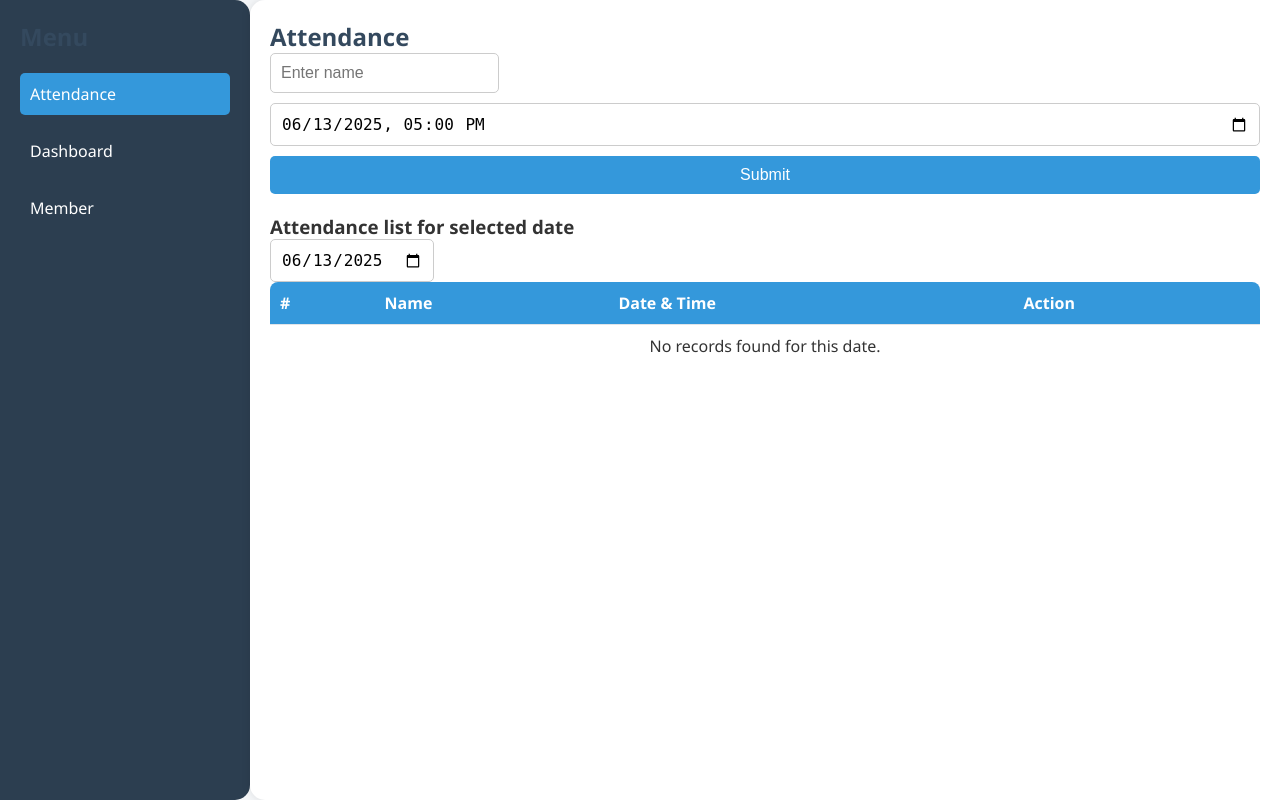
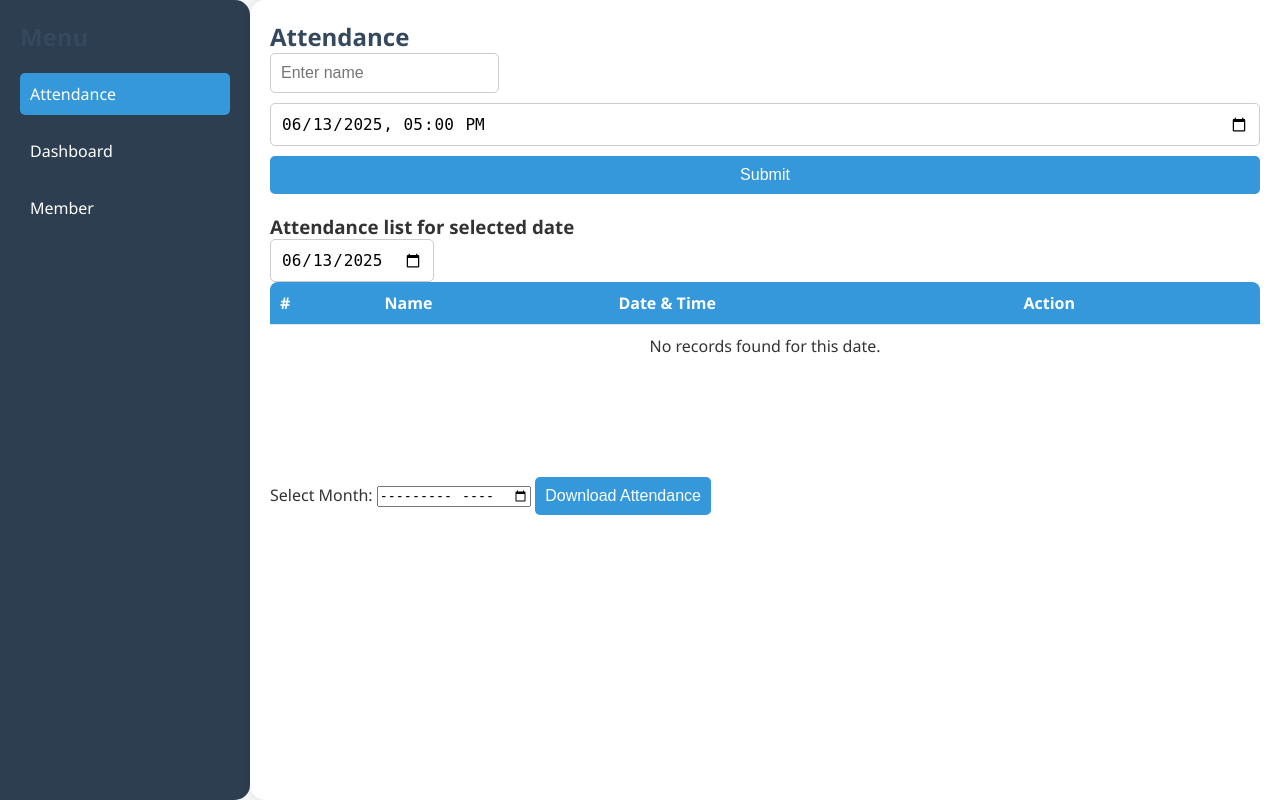
Before and after one commit to abiezer123/emp, a Flask app: page /attendance in a window 1280 px wide. Run offline with Flask 3, Linux system fonts and the light colour scheme; the visitor is signed in with stand-in values (Sample User, id 1); data that the repository does not hold is empty.

Commit message:
download month

```diff
--- a/app.py
+++ b/app.py
@@ -5,6 +5,11 @@ from bson.objectid import ObjectId
 from datetime import datetime
 from dotenv import load_dotenv
 import re
+from flask import send_file
+from io import BytesIO
+from docx import Document
+from docx.shared import Pt
+from docx.enum.text import WD_PARAGRAPH_ALIGNMENT
 
 load_dotenv()  # Load .env file
 
@@ -119,7 +124,6 @@ def logout():
     session.pop('username', None)
     return redirect(url_for('login'))
 
-
 @app.route('/api/attendance_summary', methods=['GET'])
 def get_attendance_summary():
     timeframe = request.args.get('timeframe', 'monthly')  # Default to monthly
@@ -127,26 +131,18 @@ def get_attendance_summary():
 
     if not date_str:
         return jsonify({'error': 'Date query parameter is required'}), 400
-
-    if timeframe == 'monthly':
-        try:
+    try:
+        if timeframe == 'monthly':
             year, month = map(int, date_str.split('-'))
             start_date = datetime(year, month, 1)
-            # Calculate the end date for the month
-            if month == 12:
-                end_date = datetime(year + 1, 1, 1)
-            else:
-                end_date = datetime(year, month + 1, 1)
-        except ValueError:
-            return jsonify({'error': 'Invalid date format for monthly summary, expected YYYY-MM'}), 400
-    else:  # yearly
-        try:
+            end_date = datetime(year, month + 1, 1) if month < 12 else datetime(year + 1, 1, 1)
+        else:  # yearly
             year = int(date_str)
             start_date = datetime(year, 1, 1)
             end_date = datetime(year + 1, 1, 1)
-        except ValueError:
-            return jsonify({'error': 'Invalid date format for yearly summary, expected YYYY'}), 400
-
+    except ValueError:
+        return jsonify({'error': 'Invalid date format, expected YYYY-MM or YYYY'}), 400
+     # MongoDB aggregation pipeline
     pipeline = [
         {
             '$match': {
@@ -155,23 +151,76 @@ def get_attendance_summary():
         },
         {
             '$group': {
-                '_id': { '$dateToString': { format: "%Y-%m-%d", date: "$date" } }, # Group by day for daily counts
+                '_id': { '$dateToString': { 'format': "%Y-%m-%d", 'date': "$date" } },
                 'count': {'$sum': 1}
             }
         },
         {
-            '$sort': {'_id': 1} # Sort by date
+            '$sort': {'_id': 1}
         }
     ]
+    try:
+        cursor = attendance_collection.aggregate(pipeline)
+        summary_data = []
+        for doc in cursor:
+            summary_data.append({
+                'date': doc['_id'],
+                'count': doc['count']
+            })
+        return jsonify(summary_data)
+    except Exception as e:
+        return jsonify({'error': str(e)}), 500  # Return error if aggregation fails
 
-    cursor = attendance_collection.aggregate(pipeline)
-    summary_data = []
-    for doc in cursor:
-        summary_data.append({
-            'date': doc['_id'],
-            'count': doc['count']
-        })
-    return jsonify(summary_data)
+
+@app.route('/api/download_attendance', methods=['GET'])
+def download_attendance():
+    year = request.args.get('year')
+    month = request.args.get('month')
+    if not year or not month:
+        return jsonify({'error': 'Year and month are required'}), 400
+    try:
+        year_int = int(year)
+        month_int = int(month)
+        start_date = datetime(year_int, month_int, 1)
+        if month_int == 12:
+            end_date = datetime(year_int + 1, 1, 1)
+        else:
+            end_date = datetime(year_int, month_int + 1, 1)
+    except ValueError:
+        return jsonify({'error': 'Invalid year or month format'}), 400
+    cursor = attendance_collection.find({'date': {'$gte': start_date, '$lt': end_date}}).sort('date', 1)
+    # Group attendance by exact date
+    attendance_by_date = {}
+    for record in cursor:
+        date_obj = record['date'].date()
+        if date_obj not in attendance_by_date:
+            attendance_by_date[date_obj] = []
+        attendance_by_date[date_obj].append(record['name'])
+    # Create the DOCX document
+    doc = Document()
+    title = f'Attendance Report for {start_date.strftime("%B %Y")}'
+    doc.add_heading(title, level=1)
+    # For each date, add the date header and numbered list of attendees
+    for date_key in sorted(attendance_by_date.keys()):
+        # Add date with full date format like: June 1, 2025
+        date_paragraph = doc.add_paragraph(date_key.strftime("%B %d, %Y"))
+        date_paragraph.style = 'Heading2'
+        date_paragraph.alignment = WD_PARAGRAPH_ALIGNMENT.LEFT
+        attendees = attendance_by_date[date_key]
+        # Add numbered list of names
+        for idx, name in enumerate(attendees, start=1):
+            para = doc.add_paragraph(f"{idx}. {name}")
+    # Save to BytesIO
+    doc_io = BytesIO()
+    doc.save(doc_io)
+    doc_io.seek(0)
+    filename = f"attendance_{year}-{str(month).zfill(2)}.docx"
+    return send_file(
+        doc_io,
+        as_attachment=True,
+        download_name=filename,
+        mimetype='application/vnd.openxmlformats-officedocument.wordprocessingml.document'
+    )
 
 @app.route('/api/top_attendees', methods=['GET'])
 def get_top_attendees():
@@ -228,5 +277,6 @@ def get_top_attendees():
     return jsonify(top_attendees)
 
 
+
 if __name__ == '__main__':
     app.run(debug=True)
--- a/static/script.js
+++ b/static/script.js
@@ -3,8 +3,41 @@ const navItems = document.querySelectorAll('nav .nav-item');
 const sections = {
     attendance: document.getElementById('attendance'),
     dashboard: document.getElementById('dashboard'),
-    member: document.getElementById('member')
 };
+
+const timeframeSelect = document.getElementById('timeframe');
+const dateSelect = document.getElementById('dateSelect');
+const dateLabel = document.getElementById('dateLabel');
+const rankingTableBody = document.querySelector('#rankingTable tbody');
+const summaryTableBody = document.querySelector('#summaryTable tbody');
+const attendanceForm = document.getElementById('attendance-form');
+const attendanceTableBody = document.querySelector('#attendance-table tbody');
+const nameInput = document.getElementById('name');
+const dateInput = document.getElementById('date');
+const filterDateInput = document.getElementById('filter-date');
+const suggestionsList = document.getElementById('suggestions');
+
+let attendanceChartInstance = null; // To hold the Chart.js instance
+let currentDeleteId = null; // Store the ID of the record to delete
+
+function updateUI() {
+    const timeframe = timeframeSelect.value;
+    if (timeframe === 'monthly') {
+        dateSelect.type = 'month';
+        dateLabel.textContent = 'Select Month:';
+        const now = new Date();
+        dateSelect.value = `${now.getFullYear()}-${(now.getMonth() + 1).toString().padStart(2, '0')}`;
+    } else { // yearly
+        dateSelect.type = 'number';
+        dateLabel.textContent = 'Select Year:';
+        dateSelect.value = new Date().getFullYear();
+    }
+    fetchData(); // Fetch data when UI updates
+}
+
+function initializeDashboard() {
+    updateUI(); // Call updateUI to set the initial state of the dashboard
+}
 
 navItems.forEach(item => {
     item.addEventListener('click', () => {
@@ -26,19 +59,6 @@ navItems.forEach(item => {
 });
 
 // Attendance logic
-const attendanceForm = document.getElementById('attendance-form');
-const attendanceTableBody = document.querySelector('#attendance-table tbody');
-const nameInput = document.getElementById('name');
-const dateInput = document.getElementById('date');
-const filterDateInput = document.getElementById('filter-date');
-
-// Helper function to format datetime string nicely
-function formatDateTime(dtString) {
-    const date = new Date(dtString);
-    return date.toLocaleString();
-}
-
-// Fetch attendance records from backend for a specific date (yyyy-mm-dd)
 async function fetchAttendanceRecords(date) {
     attendanceTableBody.innerHTML = '<tr><td colspan="3" style="text-align:center;">Loading...</td></tr>';
     try {
@@ -52,7 +72,6 @@ async function fetchAttendanceRecords(date) {
     }
 }
 
-// Render attendance records in table
 function renderAttendanceTable(records) {
     if (records.length === 0) {
         attendanceTableBody.innerHTML = '<tr><td colspan="4" style="text-align:center;">No records found for this date.</td></tr>';
@@ -62,35 +81,44 @@ function renderAttendanceTable(records) {
     records.forEach((r, index) => {
         const tr = document.createElement('tr');
         tr.innerHTML = `
-            <td>${index + 1}</td>          <td>${r.name}</td>
+            <td>${index + 1}</td>
+            <td>${r.name}</td>
             <td>${formatDateTime(r.date)}</td>
             <td><button class="btn-delete" data-id="${r._id}">Delete</button></td>
         `;
         attendanceTableBody.appendChild(tr);
     });
-    // Attach delete handlers
     attachDeleteHandlers();
 }
 
-// Attach delete handlers to delete buttons
 function attachDeleteHandlers() {
     document.querySelectorAll('.btn-delete').forEach(btn => {
         btn.addEventListener('click', async (e) => {
-            const id = btn.getAttribute('data-id');
-            if (confirm('Are you sure you want to delete this entry?')) {
+            currentDeleteId = btn.getAttribute('data-id'); // Store the ID
+            document.getElementById('delete-confirmation').classList.remove('hidden'); // Show modal
+        });
+    });
+}
+
+// Confirm delete action
+document.getElementById('confirm-delete').addEventListener('click', async () => {
+    if (currentDeleteId) {
         try {
-                    const res = await fetch('/api/attendance/' + id, { method: 'DELETE' });
+            const res = await fetch('/api/attendance/' + currentDeleteId, { method: 'DELETE' });
             if (!res.ok) throw new Error('Failed to delete');
-                    // Refresh list after deletion
-                    loadRecordsForFilterDate();
+            loadRecordsForFilterDate(); // Refresh list after deletion
+            document.getElementById('delete-confirmation').classList.add('hidden'); // Hide modal
         } catch (err) {
             alert('Failed to delete attendance entry.');
             console.error(err);
         }
     }
 });
+
+// Cancel delete action
+document.getElementById('cancel-delete').addEventListener('click', () => {
+    document.getElementById('delete-confirmation').classList.add('hidden'); // Hide modal
 });
-}
 
 // On form submit, add attendance record
 attendanceForm.addEventListener('submit', async (e) => {
@@ -111,7 +139,6 @@ attendanceForm.addEventListener('submit', async (e) => {
         if (!response.ok) throw new Error('Failed to add attendance');
 
         nameInput.value = '';
-        // Do NOT reset date input; it keeps previous value
         filterDateInput.value = datetime.split('T')[0];
         loadRecordsForFilterDate();
         nameInput.focus();
@@ -143,9 +170,6 @@ window.addEventListener('DOMContentLoaded', () => {
 });
 
 // Suggestions logic
-const suggestionsList = document.getElementById('suggestions');
-
-// Fetch name suggestions from the backend
 nameInput.addEventListener('input', async () => {
     const query = nameInput.value.trim();
     if (query.length === 0) {
@@ -202,64 +226,7 @@ menuToggle.addEventListener('click', () => {
     mainContent.classList.toggle('fullwidth');
 });
 
-let currentDeleteId = null; // Store the ID of the record to delete
-
-// Attach delete handlers
-function attachDeleteHandlers() {
-    document.querySelectorAll('.btn-delete').forEach(btn => {
-        btn.addEventListener('click', (e) => {
-            currentDeleteId = btn.getAttribute('data-id'); // Store the ID
-            document.getElementById('delete-confirmation').classList.remove('hidden'); // Show modal
-        });
-    });
-}
-
-// Confirm delete action
-document.getElementById('confirm-delete').addEventListener('click', async () => {
-    if (currentDeleteId) {
-        try {
-            const res = await fetch('/api/attendance/' + currentDeleteId, { method: 'DELETE' });
-            if (!res.ok) throw new Error('Failed to delete');
-            loadRecordsForFilterDate(); // Refresh list after deletion
-            document.getElementById('delete-confirmation').classList.add('hidden'); // Hide modal
-        } catch (err) {
-            alert('Failed to delete attendance entry.');
-            console.error(err);
-        }
-    }
-});
-
-// Cancel delete action
-document.getElementById('cancel-delete').addEventListener('click', () => {
-    document.getElementById('delete-confirmation').classList.add('hidden'); // Hide modal
-});
-
-
 // Dashboard logic
-const timeframeSelect = document.getElementById('timeframe');
-const dateSelect = document.getElementById('dateSelect');
-const dateLabel = document.getElementById('dateLabel');
-const rankingTableBody = document.querySelector('#rankingTable tbody');
-const summaryTableBody = document.querySelector('#summaryTable tbody');
-
-let attendanceChartInstance = null; // To hold the Chart.js instance
-
-function updateUI() {
-    const timeframe = timeframeSelect.value;
-    if (timeframe === 'monthly') {
-        dateSelect.type = 'month';
-        dateLabel.textContent = 'Select Month:';
-        // Set default to current month
-        const now = new Date();
-        dateSelect.value = `${now.getFullYear()}-${(now.getMonth() + 1).toString().padStart(2, '0')}`;
-    } else { // yearly
-        dateSelect.type = 'number'; // Using number for year input
-        dateLabel.textContent = 'Select Year:';
-        dateSelect.value = new Date().getFullYear();
-    }
-    fetchData(); // Fetch data when UI updates
-}
-
 async function fetchData() {
     const timeframe = timeframeSelect.value;
     const date = dateSelect.value;
@@ -334,10 +301,12 @@ function updateAttendanceChart(summaryData) {
     const labels = summaryData.map(item => item.date);
     const data = summaryData.map(item => item.count);
 
+    // Check if the chart instance exists and destroy it
     if (attendanceChartInstance) {
         attendanceChartInstance.destroy(); // Destroy existing chart if it exists
     }
 
+    // Create a new chart instance
     attendanceChartInstance = new Chart(ctx, {
         type: 'line',
         data: {
@@ -363,10 +332,39 @@ function updateAttendanceChart(summaryData) {
     });
 }
 
+// Format datetime string nicely
+function formatDateTime(dtString) {
+    const date = new Date(dtString);
+    return date.toLocaleString(); // Adjust the format as needed
+}
+
 // Initialize dashboard on load
 window.addEventListener('DOMContentLoaded', () => {
-    // ... (existing DOMContentLoaded logic) ...
+    // Set initial values for dashboard controls and fetch data
+    initializeDashboard(); // This will set default date and call fetchData
+});
 
-    // Set initial values for dashboard controls and fetch data
-    updateUI(); // This will set default date and call fetchData
+
+document.getElementById('download-btn').addEventListener('click', async () => {
+    const monthInput = document.getElementById('download-month').value;
+    if (!monthInput) {
+        alert('Please select a month.');
+        return;
+    }
+
+    const [year, month] = monthInput.split('-');
+    const response = await fetch(`/api/download_attendance?year=${year}&month=${month}`);
+    if (response.ok) {
+        const blob = await response.blob();
+        const url = window.URL.createObjectURL(blob);
+        const a = document.createElement('a');
+        a.style.display = 'none';
+        a.href = url;
+        a.download = `attendance_${year}-${month}.docx`;
+        document.body.appendChild(a);
+        a.click();
+        window.URL.revokeObjectURL(url);
+    } else {
+        alert('Failed to download attendance data.');
+    }
 });
--- a/static/styles.css
+++ b/static/styles.css
@@ -139,7 +139,7 @@ tr:last-child td {
 }
 
 /* Dashboard and Member placeholders */
-#dashboard, #member {
+#dashboard {
     background: white;
     border-radius: 8px;
     padding: 20px;
@@ -150,7 +150,7 @@ tr:last-child td {
 .menu-toggle {
     display: none;
     background: #3498db;
-    color: white;
+    color: black;
     border: none;
     padding: 10px 15px;
     font-size: 18px;
@@ -252,3 +252,13 @@ tr:last-child td {
 .hidden {
     display: none;
 }
+
+.login-container{
+    position: relative;
+}
+
+.login-container input,.login-container button{
+    width: 400px;
+    height: 40px;
+    position: center;
+}
--- a/templates/attendance.html
+++ b/templates/attendance.html
@@ -11,7 +11,7 @@
 <body>
     <div class="container">
         <nav class="sidebar" id="sidebar">
-            <button class="menu-toggle" onclick="toggleSidebar()">☰</button>
+            <button class="menu-toggle" onclick="toggleSidebar()">☰sfdsfdsf</button>
             <h2>Menu</h2>
             <div class="nav-item active" data-tab="attendance">Attendance</div>
             <div class="nav-item" data-tab="dashboard">Dashboard</div>
@@ -56,7 +56,6 @@
                     </select>
                     <label id="dateLabel" for="dateSelect">Select Month:</label>
                     <input type="month" id="dateSelect" />
-                    <button onclick="fetchData()">Load Data</button>
                 </div>
                 <canvas id="attendanceChart" style="max-width: 900px; margin-top: 2rem;"></canvas>
                 <h3>Top Attendees</h3>
@@ -81,6 +80,15 @@
                     <tbody></tbody>
                 </table>
             </section>
+
+            <br><br><br><br><br>
+
+            <div>
+                <label for="download-month">Select Month:</label>
+                <input type="month" id="download-month" />
+                <button id="download-btn">Download Attendance</button>
+            </div>
+
         </main>
     </div>
     <!-- Add this modal for delete confirmation -->
--- a/templates/login.html
+++ b/templates/login.html
@@ -17,6 +17,7 @@
             <input type="password" name="password" placeholder="Password" required>
             <button type="submit">Login</button>
         </form>
+
     </div>
 </body>
 </html>
```
Lines whose indentation alone changed are shown as unchanged.
